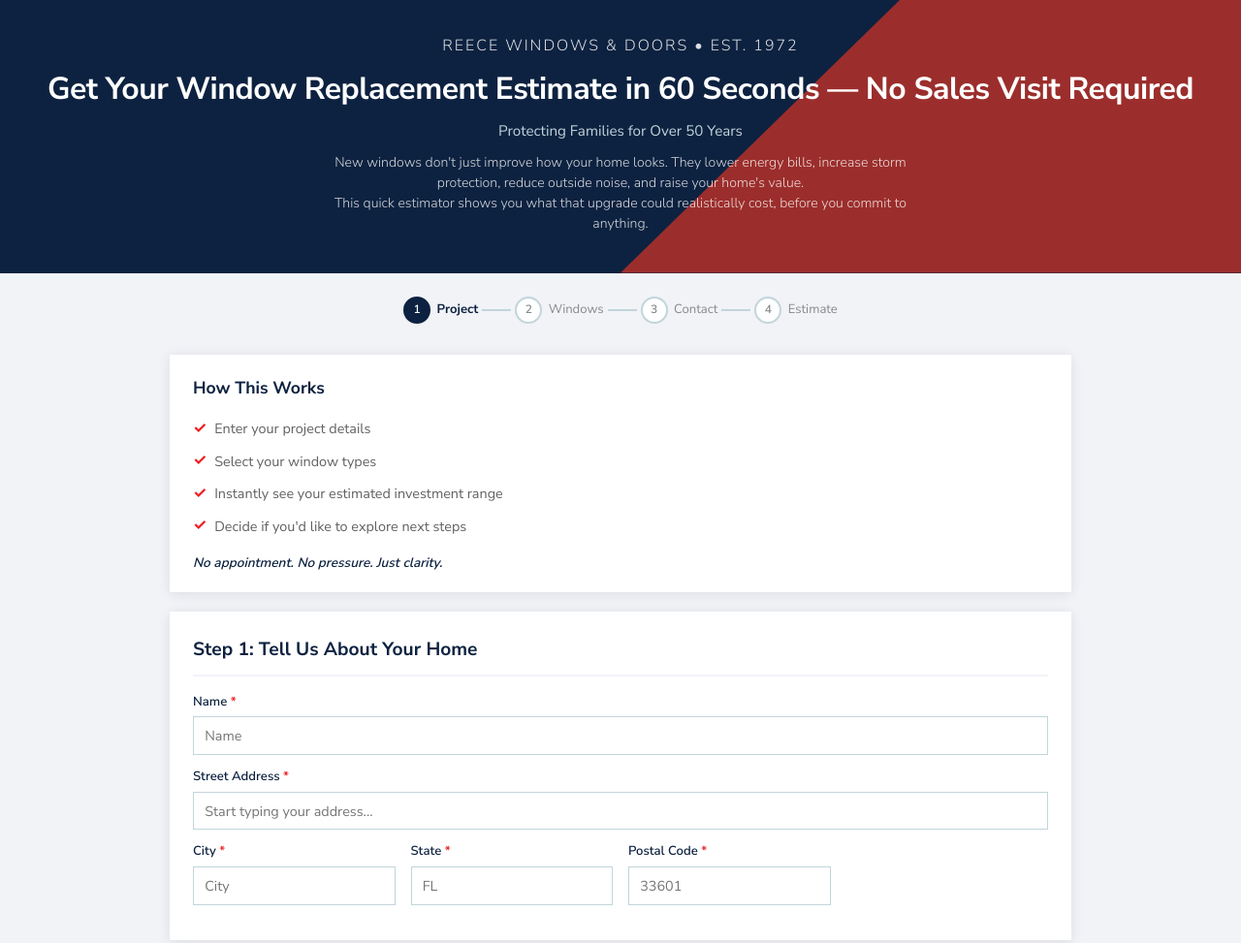
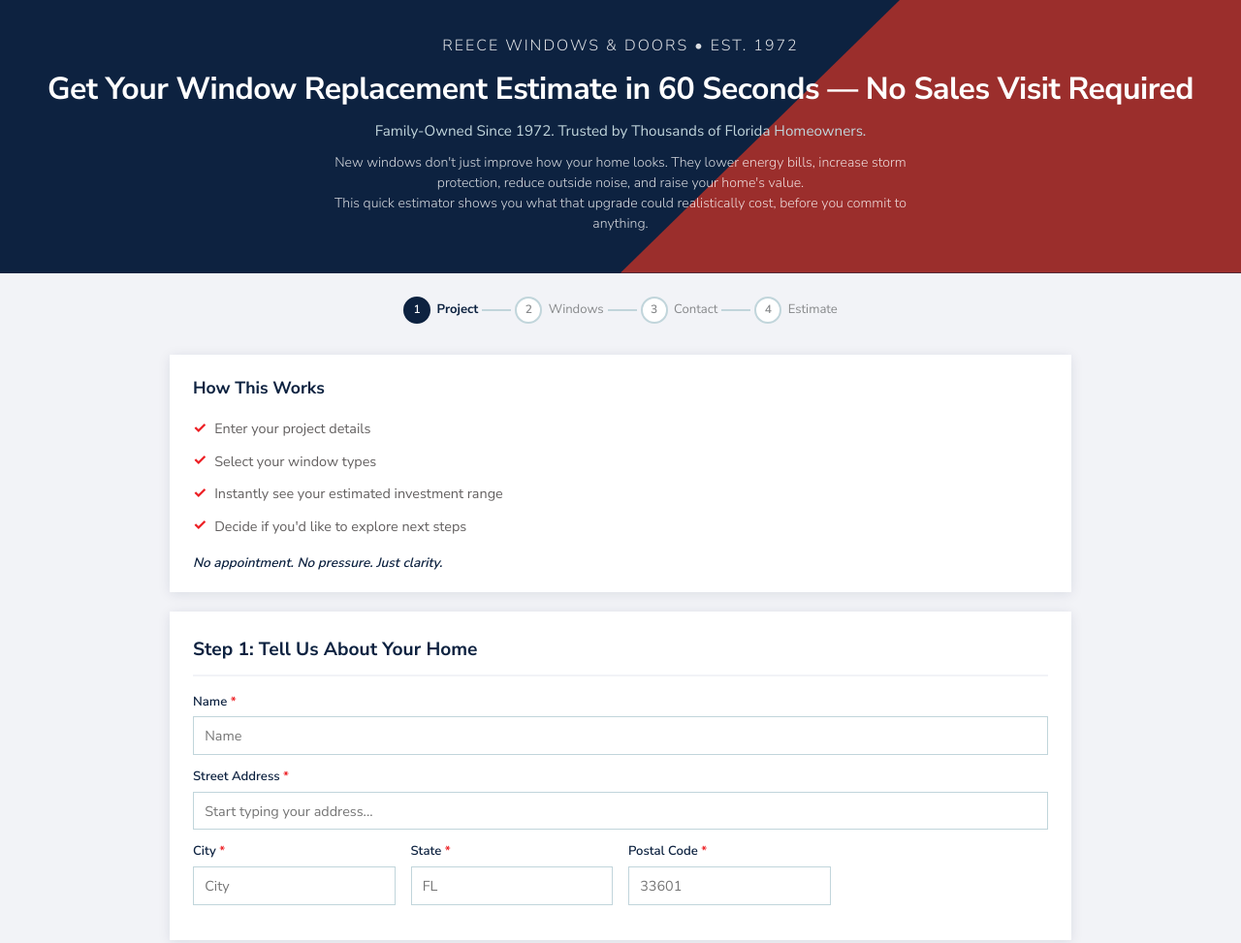
Before and after one commit to mrichard33/window-calculator, a plain HTML site: page index.html in a window 1280 px wide. Shown: the top 973 px of the page at 97% size. Drawn offline with Linux system fonts and the light colour scheme; some packages are replaced by stand-ins of ours.

Commit message:
Revise title and header content in index.html
Updated title and header text for clarity and marketing.

```diff
--- a/index.html
+++ b/index.html
@@ -3,7 +3,7 @@
 <head>
   <meta charset="UTF-8">
   <meta name="viewport" content="width=device-width, initial-scale=1.0">
-  <title>Reece Windows & Doors — Window Cost Estimator</title>
+  <title>Get Your Window Replacement Estimate in 60 Seconds — No Sales Visit Required</title>
   <link rel="preconnect" href="https://fonts.googleapis.com">
   <link rel="preconnect" href="https://fonts.gstatic.com" crossorigin>
   <link href="https://fonts.googleapis.com/css2?family=Nunito+Sans:wght@300;400;600;700;800;900&display=swap" rel="stylesheet">
@@ -17,7 +17,8 @@
       <div class="brand-name">Reece Windows &amp; Doors &bull; Est. 1972</div>
       <h1>Get Your Window Replacement Estimate in 60 Seconds — No Sales Visit Required
 </h1>
-      <p>Protecting Families for Over 50 Years</p>
+      <p>Family-Owned Since 1972. Trusted by Thousands of Florida Homeowners.
+</p>
       <p class="header-intro">New windows don't just improve how your home looks. They lower energy bills, increase storm protection, reduce outside noise, and raise your home's value.<br>This quick estimator shows you what that upgrade could realistically cost, before you commit to anything.</p>
     </div>
   </header>
```
